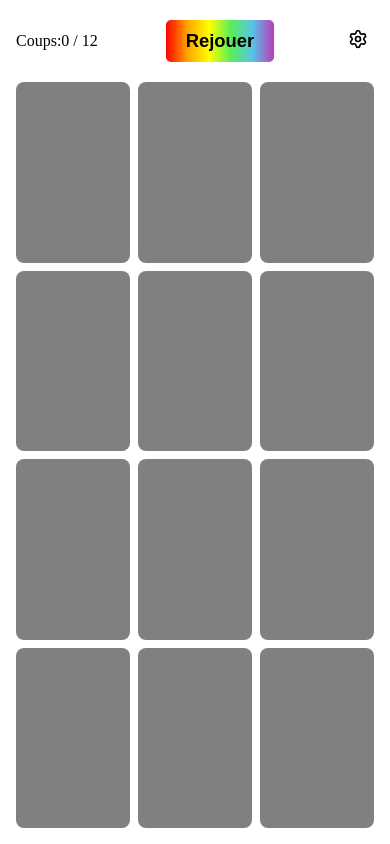
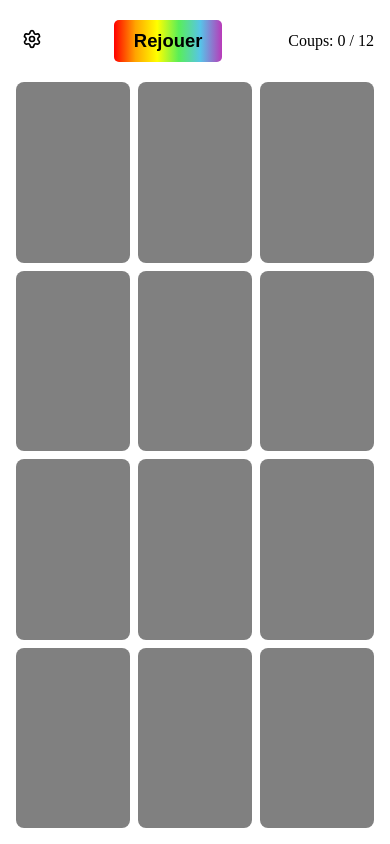
Before and after one commit to CamilleJennyLe/memory-rainbow, a React (Vite) app: page / in a window 390 px wide. Built offline with nearby package versions, Linux system fonts and the light colour scheme.

Commit message:
re-order header (mobile first for now)

```diff
--- a/src/board/game/game.tsx
+++ b/src/board/game/game.tsx
@@ -13,18 +13,18 @@ export function Game({ showDeckConfig: setShowDeckConfig }: GameProps) {
   return (
     <>
       <div className="actions">
+        <button className="settings-button" onClick={() => setShowDeckConfig()}>
+          <Settings className="settings-icon" />
+        </button>
+        <button className="new-game-button" onClick={newGame}>
+          Rejouer
+        </button>
         <p>
-          Coups:
+          Coups:{" "}
           <span className="game-moves">
             {numberOfMoves} / {difficulty}
           </span>
         </p>
-        <button className="new-game-button" onClick={newGame}>
-          Rejouer
-        </button>
-        <button className="settings-button" onClick={() => setShowDeckConfig()}>
-          <Settings className="settings-icon" />
-        </button>
       </div>
       <div className="memory-board">
         {board.map((card, index) => (
```
